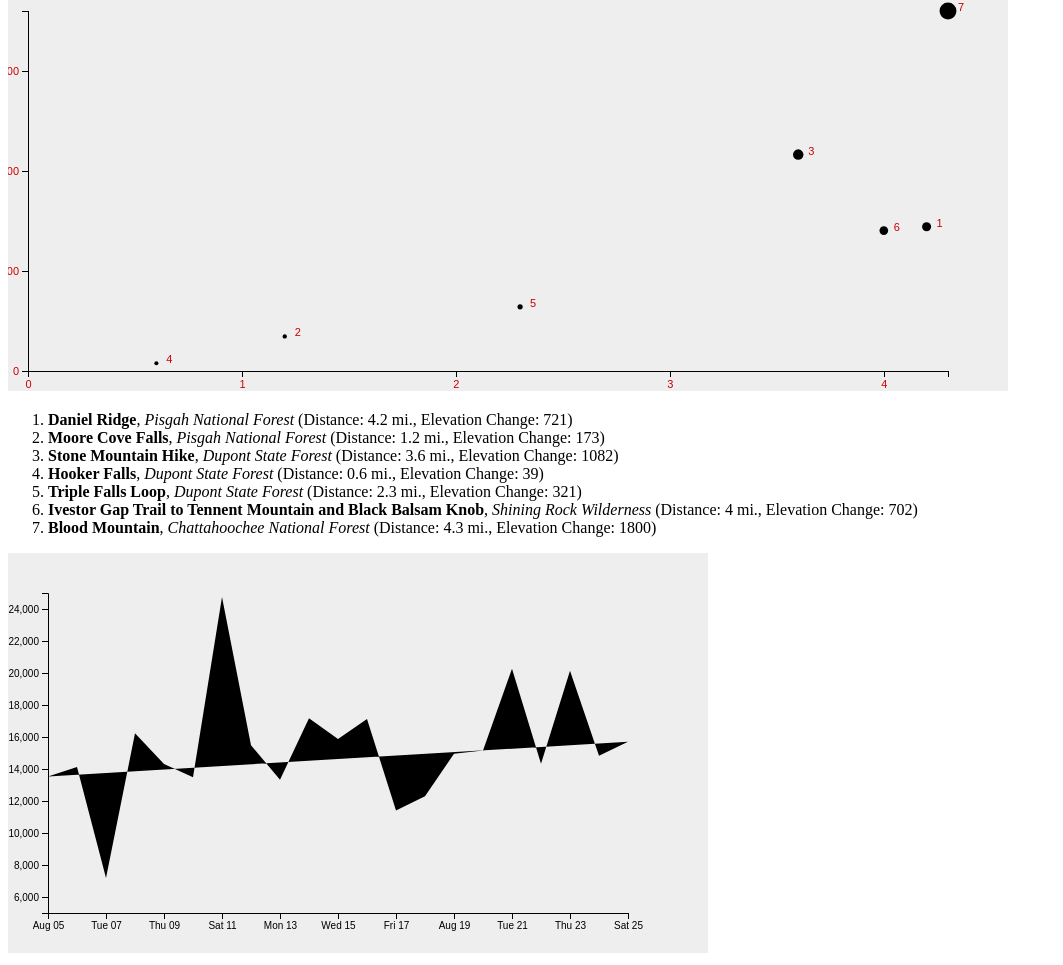
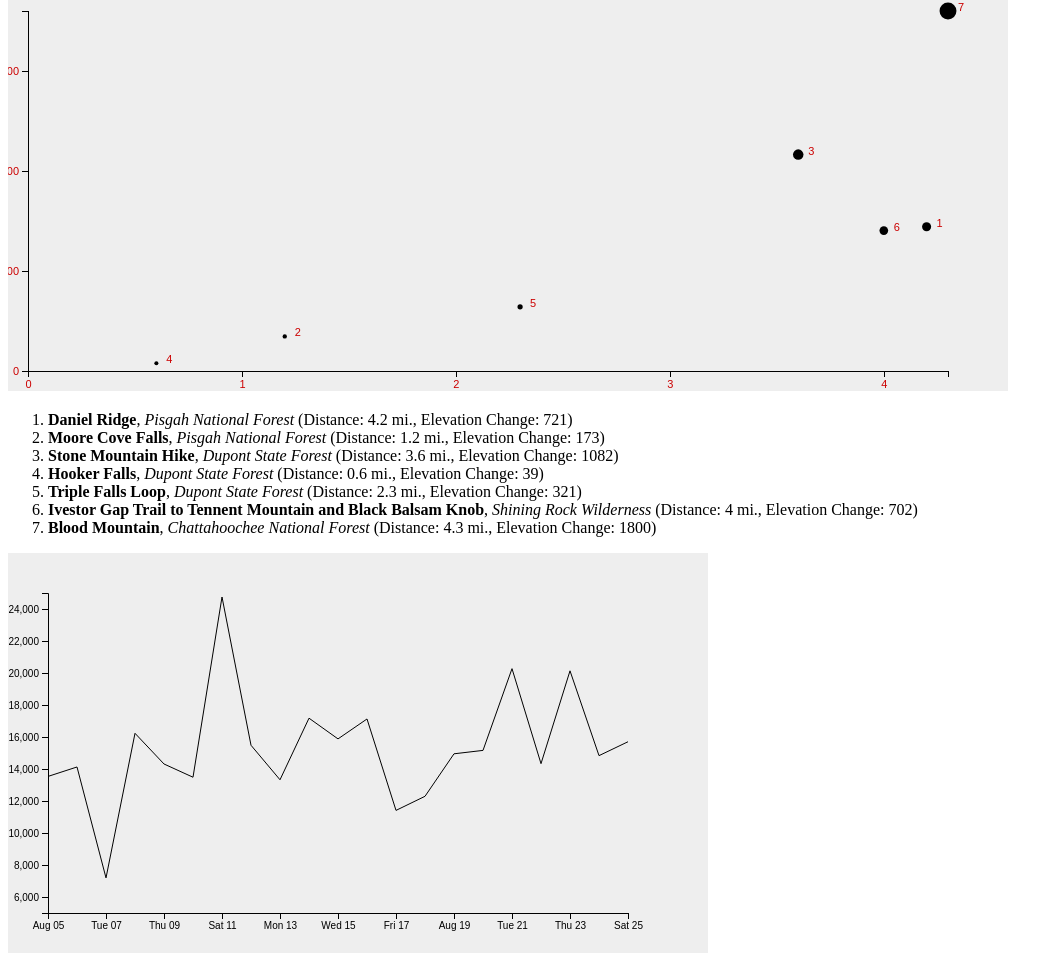
Before and after one commit to vjwilson/hiking-graphics-in-d3, a website built with webpack: page src/index.html in a window 1280 px wide. Shown: the part 121-1086 px from the top of the page, without its empty margins (0-1063 px from the left). Built offline with nearby package versions, Linux system fonts and the light colour scheme.

Commit message:
Fix line chart test

```diff
--- a/src/components/makeLine.js
+++ b/src/components/makeLine.js
@@ -4,7 +4,7 @@ import { scaleLinear, scaleTime } from 'd3-scale';
 import { extent } from "d3-array";
 import { axisBottom, axisLeft } from 'd3-axis';
 
-export function makeLine() {
+export function makeLine(element) {
   const stepDays = [
     { date: new Date('2018-08-05'), value: 13536, },
     { date: new Date('2018-08-06'), value: 14126, },
@@ -60,7 +60,7 @@ export function makeLine() {
     .x((d) => { return xScale(d.date); })
     .y((d) => { return yScale(d.value); });
 
-  const vis = select("body").
+  const vis = select(element).
     append("svg")
       .attr("width", width)
       .attr("height", height);
@@ -68,7 +68,9 @@ export function makeLine() {
       console.log(stepLine(stepDays));
 
   vis.append('path')
-    .attr('d', stepLine(stepDays));
+    .attr('d', stepLine(stepDays))
+    .attr("stroke", "black")
+    .attr("fill", "none");
 
   // draw x axis with labels and move to the bottom of the chart area
   vis.append("g")
--- a/src/hike-chart.js
+++ b/src/hike-chart.js
@@ -5,7 +5,7 @@ import { axisBottom, axisLeft } from 'd3-axis';
 
 import './hike-chart.css';
 
-export function showChart(dimensions = { w: 1000, h: dimensions.h, padding: 20 }, dataset = []) {
+export function showChart(dimensions = { w: 1000, h: dimensions.h, padding: 20 }, dataset = [], element) {
   //Width and height
   const w = dimensions.w;
   const h = dimensions.h;
--- a/src/index.html
+++ b/src/index.html
@@ -6,6 +6,9 @@
   </head>
   <body>
     <header id="siteheader"></header>
-    <main id="sitemain"></main>
+    <main id="sitemain">
+      <div id="difficulty-chart"></div>
+      <div id="line-chart"></div>
+    </main>
   </body>
 </html>
--- a/src/index.js
+++ b/src/index.js
@@ -26,11 +26,12 @@ const dataset = [
   { distance: 4.3,   elevationChange: 1800, name: 'Blood Mountain', location: 'Chattahoochee National Forest' }
 ];
 
-const siteMain = document.getElementById('sitemain');
+const difficultyChartElement = document.getElementById('difficulty-chart');
 const hikeChart = showChart(dimensions, dataset);
-siteMain.appendChild(hikeChart);
+difficultyChartElement.appendChild(hikeChart);
 
 const hikeChartLegend = orderedList(dataset);
-siteMain.appendChild(hikeChartLegend);
+difficultyChartElement.appendChild(hikeChartLegend);
 
-makeLine();
+const lineChartElement = document.querySelector('#line-chart');
+makeLine(lineChartElement);
```
